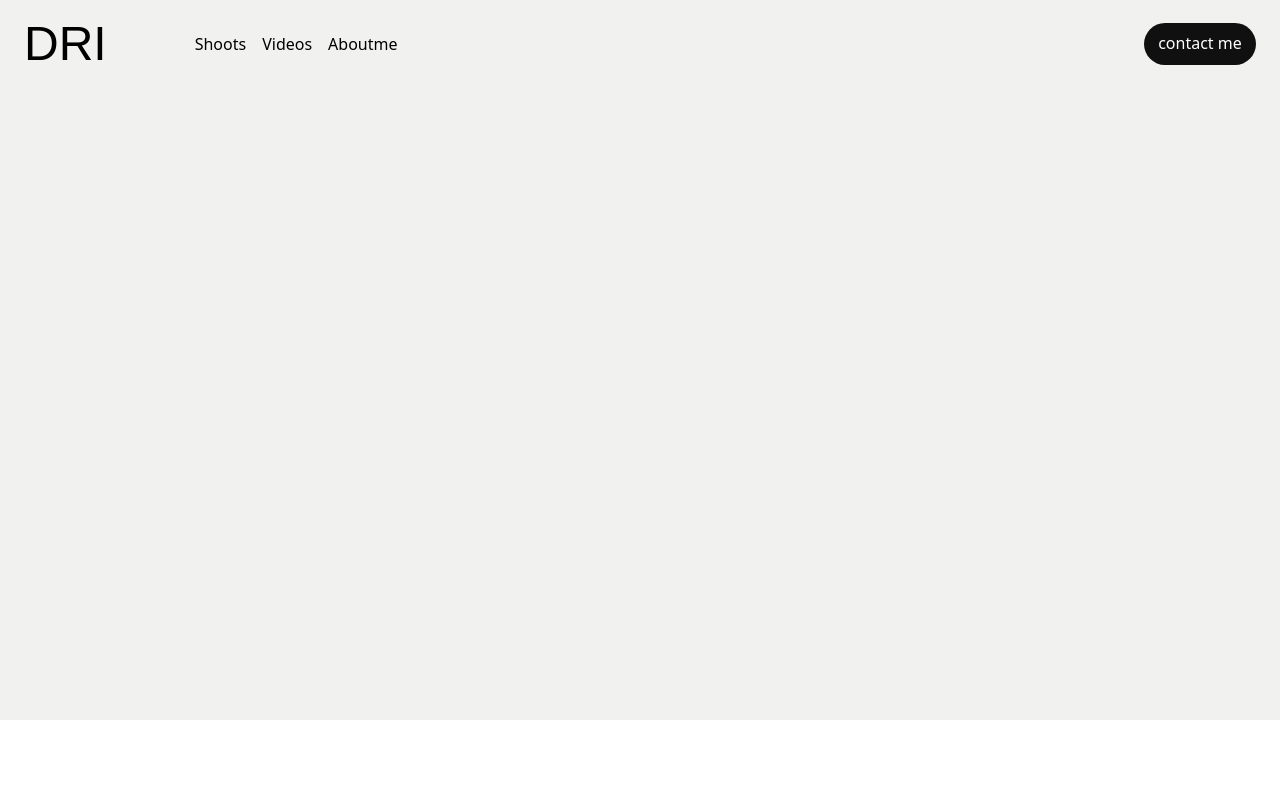
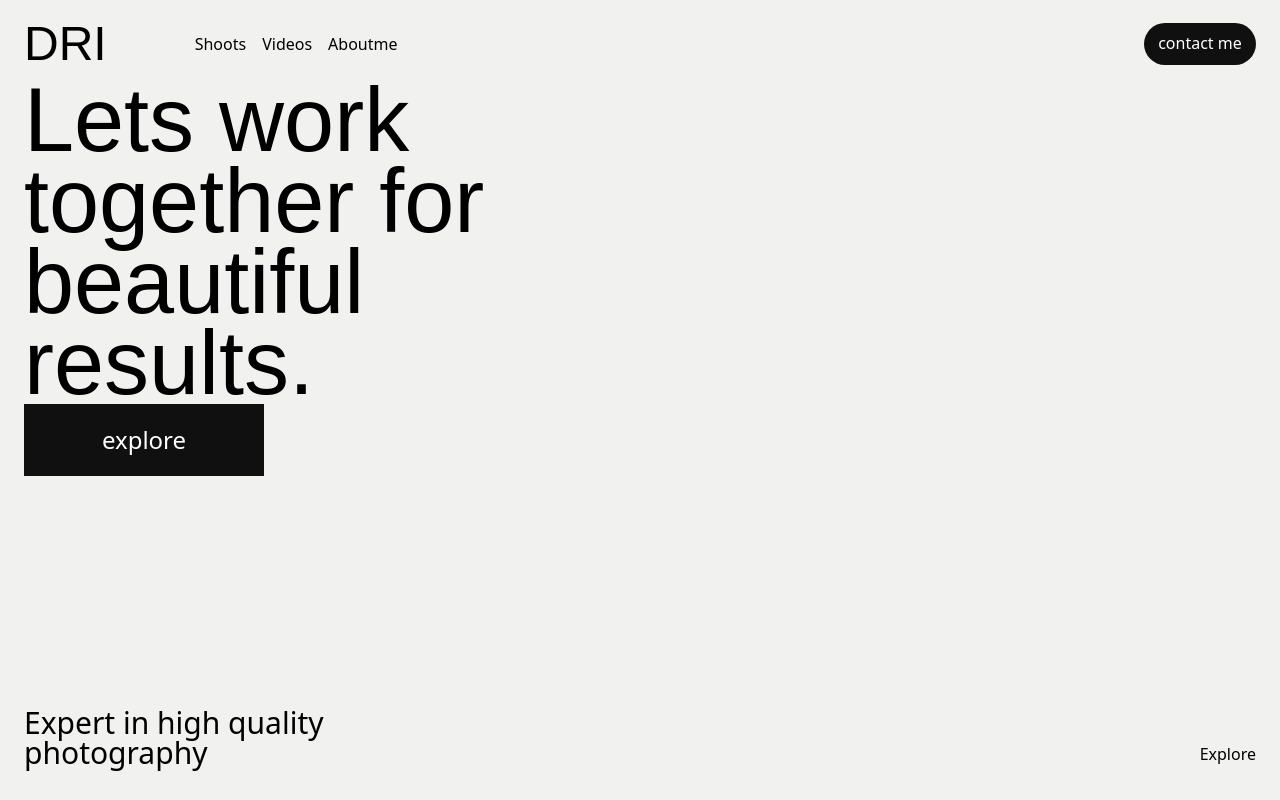
Before and after one commit to ARbayung/dri-photography, a React (Create React App) app: page / in a window 1280 px wide. Shown: the top 800 px of the page. Built offline with nearby package versions, Linux system fonts and the light colour scheme.

Commit message:
hero added

```diff
--- a/src/components/Hero.jsx
+++ b/src/components/Hero.jsx
@@ -2,7 +2,18 @@ import React from 'react';
 
 function Hero(){
     return(
-        <div class="hero-container">
+        <div className="hero-container">
+            <div className="hero-top">
+                <h1>Lets work together for beautiful results.</h1>
+                <button type="hero-button" class="hero-button">explore</button>
+            </div>
+            <div className="hero-bottom">
+                <h2>Expert in high quality
+                    <br></br>
+                    photography
+                </h2>
+                <p>Explore</p>
+            </div>
         </div>
     )
 }
--- a/src/components/Navbar.jsx
+++ b/src/components/Navbar.jsx
@@ -30,7 +30,7 @@ const Navbar = () => {
                         <li className="nav-item" onClick={closeMenu}>Videos</li>
                         <hr></hr>
                         <li className="nav-item" onClick={closeMenu}>Aboutme</li>
-                        <div className="button mobile">connect</div>
+                        <button type="button" className="button mobile">connect</button>
                     </ul>
                 </div>
                 <div className="button desk">contact me</div>
--- a/src/index.css
+++ b/src/index.css
@@ -221,13 +221,101 @@ input,select{vertical-align:middle}
 * hero
 */
 
-.hero-container{
-  height: 80vh;
-  width: 100%;
+.landing-container{
+  background-color: var(--offwhite);
 }
 
-.landing-container{
+.hero-container{
+  display: flex;
+  flex-direction: column;
+  justify-content: space-between;
+  height:90vh;
+  width: auto;
+  margin-left: 1.5em;
+  margin-right: 1.5em;
+}
+
+.hero-top{
+  display: flex;
+  flex-direction: column;
+  align-items: start;
+  justify-content: start;
+  width: 50%;
+}
+@media only screen and (max-width: 600px) {
+  .hero-top{
+    width: 100%;
+  }
+}
+
+.hero-bottom{
+  display: flex;
+  flex-direction: row;
+  align-items: center;
+  justify-content: space-between;
+  margin-bottom: 2em;
+}
+
+.hero-top h1{
+  line-height: 0.9em;
+  font-size: 90px;
+  font-family: var(--headFont);
+  color: var(--black);
+}
+@media only screen and (max-width: 600px) {
+  .hero-top h1{
+    font-size: 60px;
+  }
+}
+
+.hero-bottom h2{
+  line-height: 1em;
+  font-size: 30px;
+  font-weight: 100;
+  color: var(--black);
+}
+@media only screen and (max-width: 600px) {
+  .hero-bottom h2{
+    letter-spacing: 1px;
+    font-size: 22px;
+  }
+}
+
+.hero-bottom p{
+  font-weight: 100;
+  margin-top: 2em;
+  font-size: 16px;
+  color: var(--black);
+}
+@media only screen and (max-width: 600px) {
+  .hero-bottom p{
+    font-size: 18px;
+  }
+}
+
+.hero-button{
+  width: 10em;
+  height: 3em;
+  background-color: #101010;
+  text-align: center;
+  line-height: 2.4em;
+  color: white;
+  font-size: 24px;
+  border-width: 1.5px;
+  border-style: solid;
+  border-color: transparent;
+  transition: all 0.3s ease-in-out;
+}
+@media only screen and (max-width: 600px) {
+  .hero-button{
+    font-size: 20px;
+  }
+}
+
+.hero-button:hover{
   background-color: var(--offwhite);
+  border-color: var(--black);
+  color: var(--black);
 }
 
 /*
```
